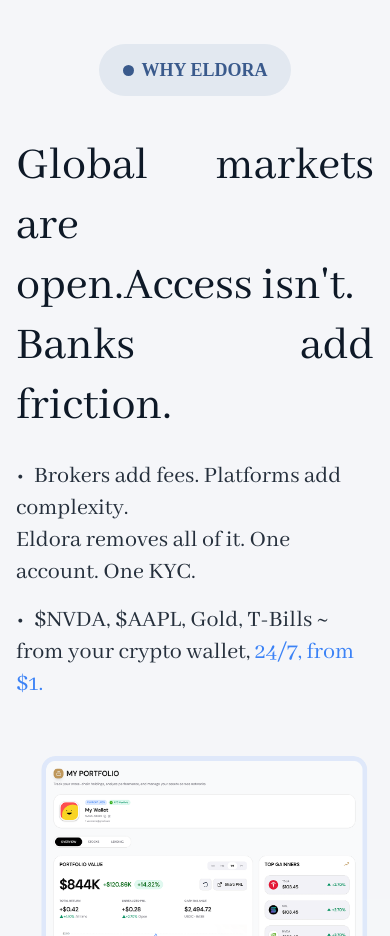
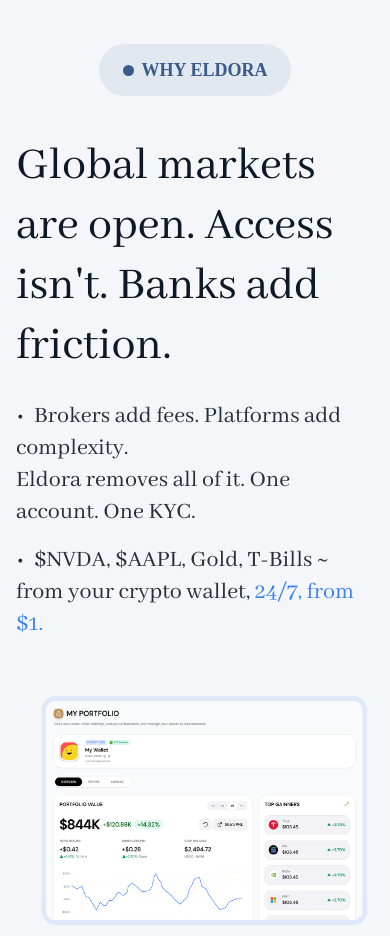
Before and after one commit to eldora-rwa/eldora-landing, a React (Vite) app: page / in a window 390 px wide. Shown: the part 880-1816 px from the top of the page. Built offline with nearby package versions, Linux system fonts and the light colour scheme; a web font is replaced by a local one.

Commit message:
chore: update text

```diff
--- a/src/pages/LandingPage.tsx
+++ b/src/pages/LandingPage.tsx
@@ -210,12 +210,10 @@
 
           <div className="mt-10 grid grid-cols-1 gap-12 lg:mt-16 lg:grid-cols-2 lg:items-end lg:gap-12">
             <div className="max-w-xl">
-              <h2 className="font-eiko text-justify text-5xl leading-tight text-navi-dark lg:text-5xl lg:leading-[1.08]">
-                Global markets are <br className="md:hidden" /> open.
-                <br className="hidden md:block" />
-                Access isn&apos;t.
-                <br />
-                Banks add friction.
+              <h2 className="font-eiko text-left text-5xl leading-tight text-navi-dark lg:text-5xl lg:leading-[1.08]">
+                Global markets are open.
+                <br className="hidden md:block" /> Access isn&apos;t.
+                <br className="hidden md:block" /> Banks add friction.
               </h2>
 
               <div className="mt-6 md:mt-10 lg:ml-5 space-y-4 md:space-y-8 text-left text-2xl text-navi-dark/90 lg:text-2xl font-eiko">
@@ -487,8 +485,8 @@
             </h3>
             <p className="mt-6 lg:text-xl">
               Trade at midnight. Exit on a Sunday. Earn yield while you sleep.
-              <br className="hidden md:block" />
-              No business hours. No broker required.
+              <br className="hidden md:block" /> No business hours. No broker
+              required.
             </p>
           </div>
 
```
